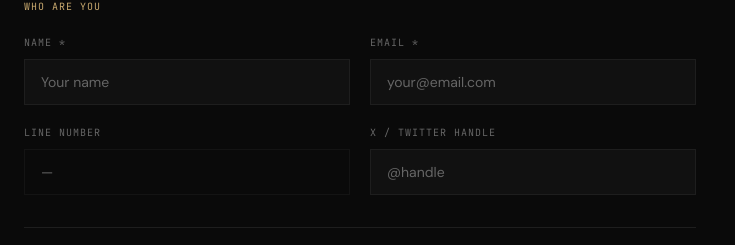
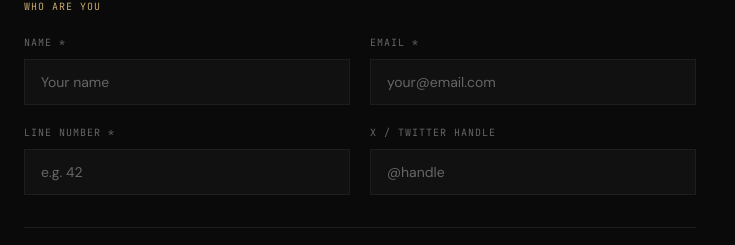
Before and after one commit to MintFaced/theline, a Next.js app: page /update in a window 1280 px wide. Shown: the part 1078-1323 px from the top of the page, without its empty margins (0-735 px from the left). Built offline with nearby package versions, Linux system fonts and the light colour scheme; no server answers.

Commit message:
Add files via upload

```diff
--- a/components/UpdateForm.tsx
+++ b/components/UpdateForm.tsx
@@ -108,8 +108,18 @@ function UpdateFormInner({ prefill, selfVerified }: { prefill: Partial<FormData>
           </div>
           <div className="grid md:grid-cols-2 gap-5">
             <div>
-              <label className={labelClass}>Line Number</label>
-              <div className={lockedClass}>{form.lineNumber || '—'}</div>
+              <label className={labelClass}>Line Number *</label>
+              {selfVerified ? (
+                <div className={lockedClass}>{form.lineNumber} <span className="text-line-accent/60 text-[9px] ml-2">auto-filled</span></div>
+              ) : (
+                <input
+                  type="text"
+                  value={form.lineNumber}
+                  onChange={set('lineNumber')}
+                  placeholder="e.g. 42"
+                  className={inputClass}
+                />
+              )}
             </div>
             <div>
               <label className={labelClass}>X / Twitter handle</label>
```
